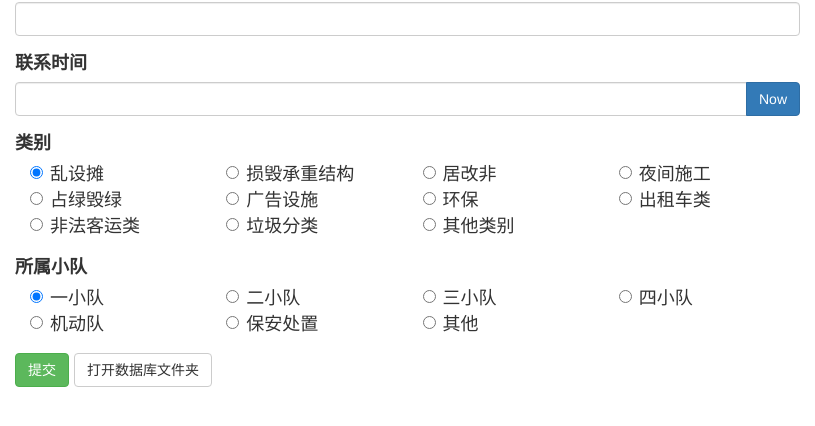
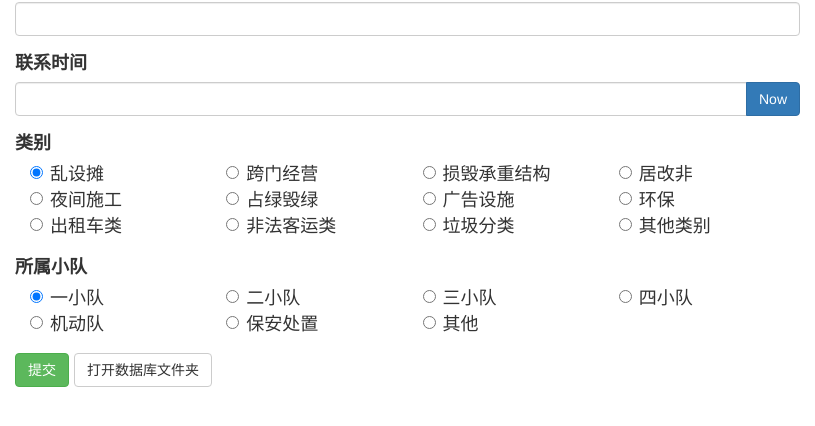
Before and after one commit to ywyt738/WifeHelper_electron, an Electron app: page index.html in a window 815 px wide. Shown: the part 98-524 px from the top of the page. Drawn offline with nearby package versions, Linux system fonts and the light colour scheme; no server answers.

Commit message:
增加跨门经营

```diff
--- a/index.html
+++ b/index.html
@@ -48,6 +48,11 @@
           <div class="col-xs-3 col-sm-3 col-md-3 col-lg-3">
             <label class="radio-inline">
               <input type="radio" name="caseType" value="乱设摊" checked> 乱设摊
+            </label>
+          </div>
+          <div class="col-xs-3 col-sm-3 col-md-3 col-lg-3">
+            <label class="radio-inline">
+              <input type="radio" name="caseType" value="跨门经营"> 跨门经营
             </label>
           </div>
           <div class="col-xs-3 col-sm-3 col-md-3 col-lg-3">
--- a/package.json
+++ b/package.json
@@ -1,7 +1,7 @@
 {
   "name": "wifehelper",
   "productName": "WifeHelper",
-  "version": "2.0.0",
+  "version": "2.0.1",
   "main": "main.js",
   "scripts": {
     "start": "electron ."
```
